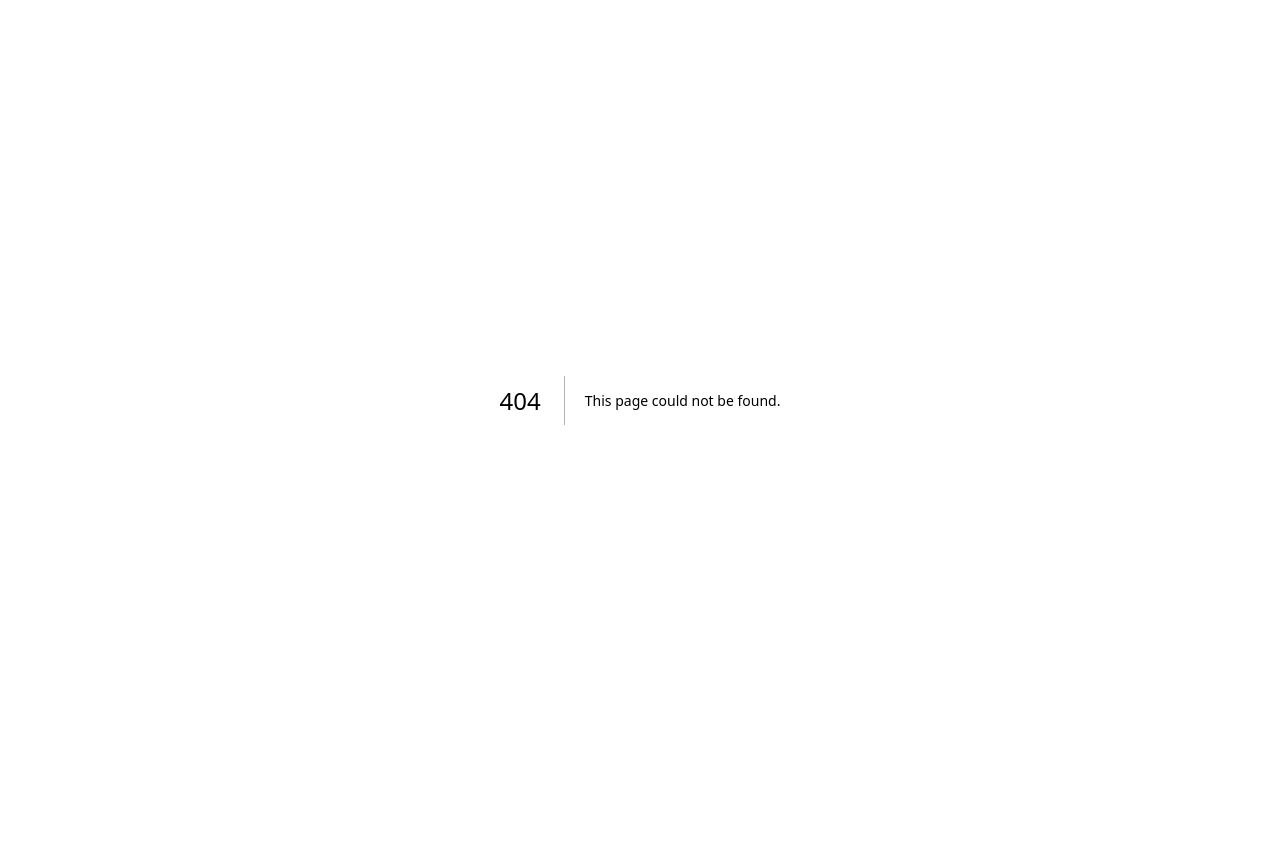
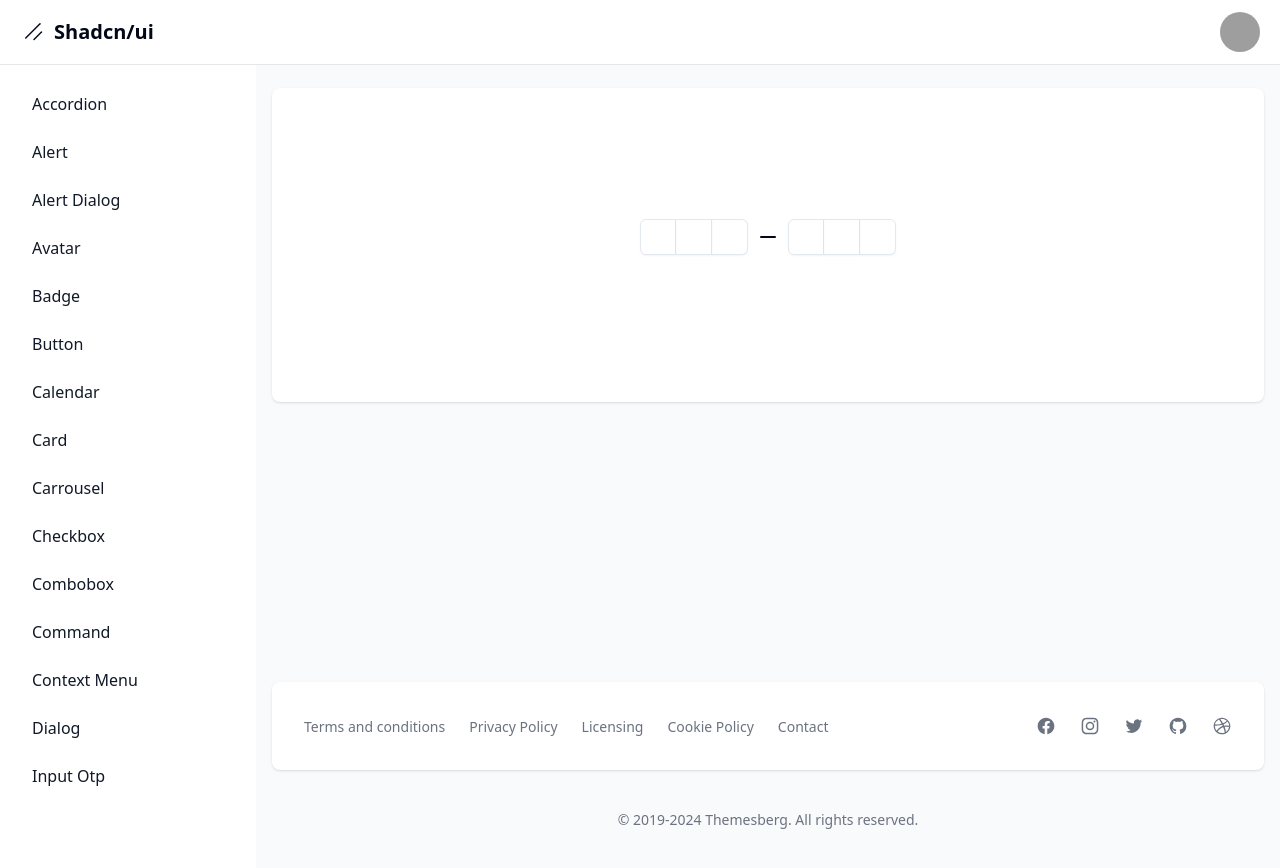
Before and after one commit to davidmoina/shadcn-dashboard, a Next.js app: page /dashboard/input-otp in a window 1280 px wide. Before the commit this address had no page. Before the commit the page ends 800 px from the top, so only its background shows below. Built offline with nearby package versions, Linux system fonts and the light colour scheme; grey boxes are pictures that could not be loaded.

Commit message:
✨ Add input otp

```diff
--- a/package.json
+++ b/package.json
@@ -25,6 +25,7 @@
     "date-fns": "^4.1.0",
     "embla-carousel-autoplay": "^8.5.1",
     "embla-carousel-react": "^8.5.1",
+    "input-otp": "^1.4.1",
     "lucide-react": "^0.462.0",
     "next": "15.0.3",
     "react": "19.0.0-rc-66855b96-20241106",
--- /dev/null
+++ b/src/app/dashboard/input-otp/page.tsx
@@ -0,0 +1,33 @@
+"use client";
+
+import { useState } from "react";
+import {
+  InputOTP,
+  InputOTPGroup,
+  InputOTPSeparator,
+  InputOTPSlot,
+} from "@/components/ui/input-otp";
+
+export default function InputOtpPage() {
+  const [value, setValue] = useState("");
+
+  return (
+    <div className="flex flex-col justify-center items-center h-[250px]">
+      <InputOTP maxLength={6} value={value} onChange={setValue}>
+        <InputOTPGroup>
+          <InputOTPSlot index={0} />
+          <InputOTPSlot index={1} />
+          <InputOTPSlot index={2} />
+        </InputOTPGroup>
+        <InputOTPSeparator />
+        <InputOTPGroup>
+          <InputOTPSlot index={3} />
+          <InputOTPSlot index={4} />
+          <InputOTPSlot index={5} />
+        </InputOTPGroup>
+      </InputOTP>
+
+      <div className="mt-4">{value}</div>
+    </div>
+  );
+}
--- a/src/app/dashboard/layout.tsx
+++ b/src/app/dashboard/layout.tsx
@@ -20,6 +20,7 @@
   { name: "combobox", href: "/dashboard/combobox" },
   { name: "context menu", href: "/dashboard/context-menu" },
   { name: "menu bar", href: "/dashboard/menu-bar" },
+  { name: "input otp", href: "/dashboard/input-otp" },
 ].sort((a, b) => a.name.localeCompare(b.name));
 
 export default function DashboardLayout({
--- /dev/null
+++ b/src/components/ui/input-otp.tsx
@@ -0,0 +1,71 @@
+"use client"
+
+import * as React from "react"
+import { OTPInput, OTPInputContext } from "input-otp"
+import { Minus } from "lucide-react"
+
+import { cn } from "@/lib/utils"
+
+const InputOTP = React.forwardRef<
+  React.ElementRef<typeof OTPInput>,
+  React.ComponentPropsWithoutRef<typeof OTPInput>
+>(({ className, containerClassName, ...props }, ref) => (
+  <OTPInput
+    ref={ref}
+    containerClassName={cn(
+      "flex items-center gap-2 has-[:disabled]:opacity-50",
+      containerClassName
+    )}
+    className={cn("disabled:cursor-not-allowed", className)}
+    {...props}
+  />
+))
+InputOTP.displayName = "InputOTP"
+
+const InputOTPGroup = React.forwardRef<
+  React.ElementRef<"div">,
+  React.ComponentPropsWithoutRef<"div">
+>(({ className, ...props }, ref) => (
+  <div ref={ref} className={cn("flex items-center", className)} {...props} />
+))
+InputOTPGroup.displayName = "InputOTPGroup"
+
+const InputOTPSlot = React.forwardRef<
+  React.ElementRef<"div">,
+  React.ComponentPropsWithoutRef<"div"> & { index: number }
+>(({ index, className, ...props }, ref) => {
+  const inputOTPContext = React.useContext(OTPInputContext)
+  const { char, hasFakeCaret, isActive } = inputOTPContext.slots[index]
+
+  return (
+    <div
+      ref={ref}
+      className={cn(
+        "relative flex h-9 w-9 items-center justify-center border-y border-r border-input text-sm shadow-sm transition-all first:rounded-l-md first:border-l last:rounded-r-md",
+        isActive && "z-10 ring-1 ring-ring",
+        className
+      )}
+      {...props}
+    >
+      {char}
+      {hasFakeCaret && (
+        <div className="pointer-events-none absolute inset-0 flex items-center justify-center">
+          <div className="h-4 w-px animate-caret-blink bg-foreground duration-1000" />
+        </div>
+      )}
+    </div>
+  )
+})
+InputOTPSlot.displayName = "InputOTPSlot"
+
+const InputOTPSeparator = React.forwardRef<
+  React.ElementRef<"div">,
+  React.ComponentPropsWithoutRef<"div">
+>(({ ...props }, ref) => (
+  <div ref={ref} role="separator" {...props}>
+    <Minus />
+  </div>
+))
+InputOTPSeparator.displayName = "InputOTPSeparator"
+
+export { InputOTP, InputOTPGroup, InputOTPSlot, InputOTPSeparator }
```
Also changed, not shown: 1 other file (tests, documents, lock files or other folders).
